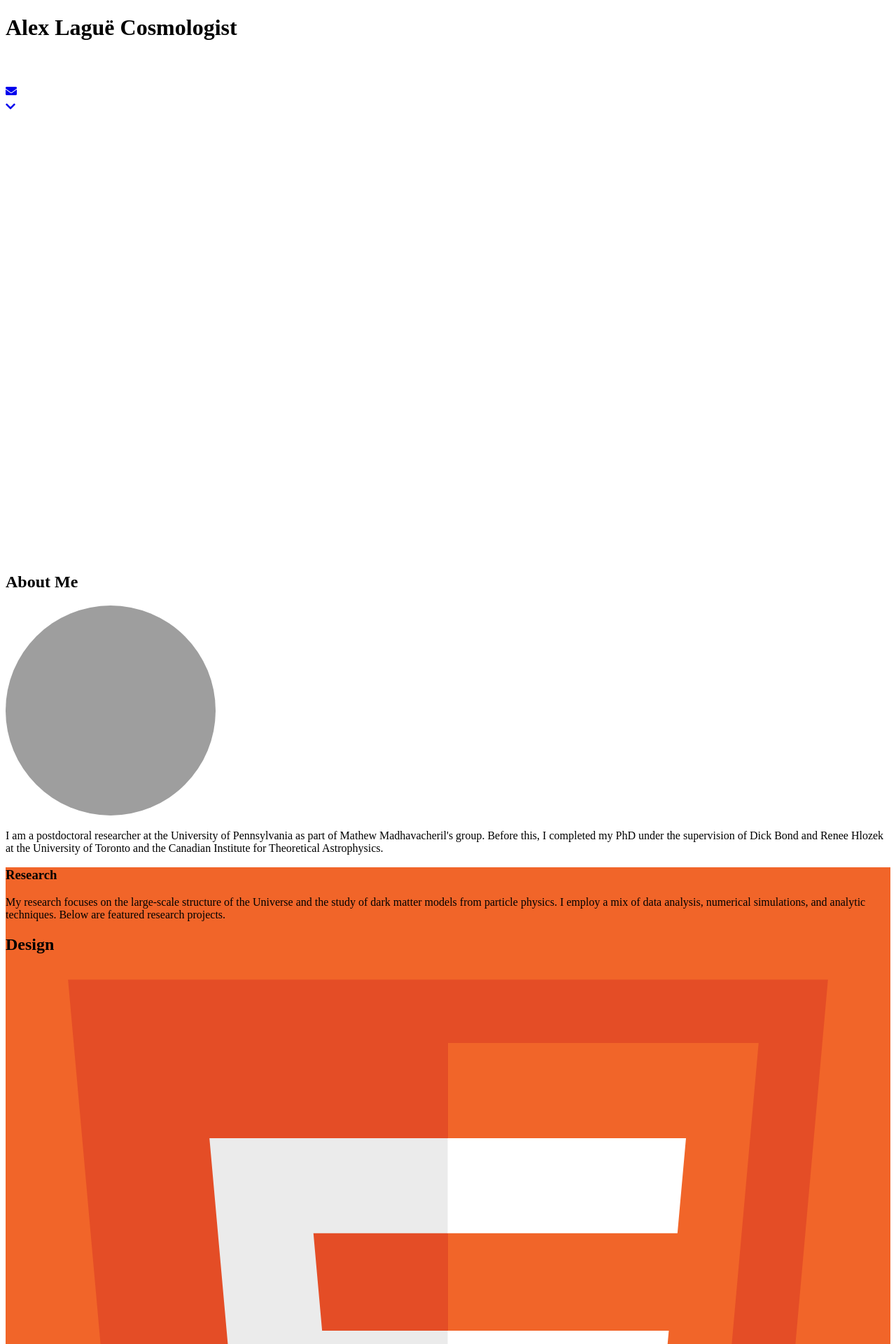
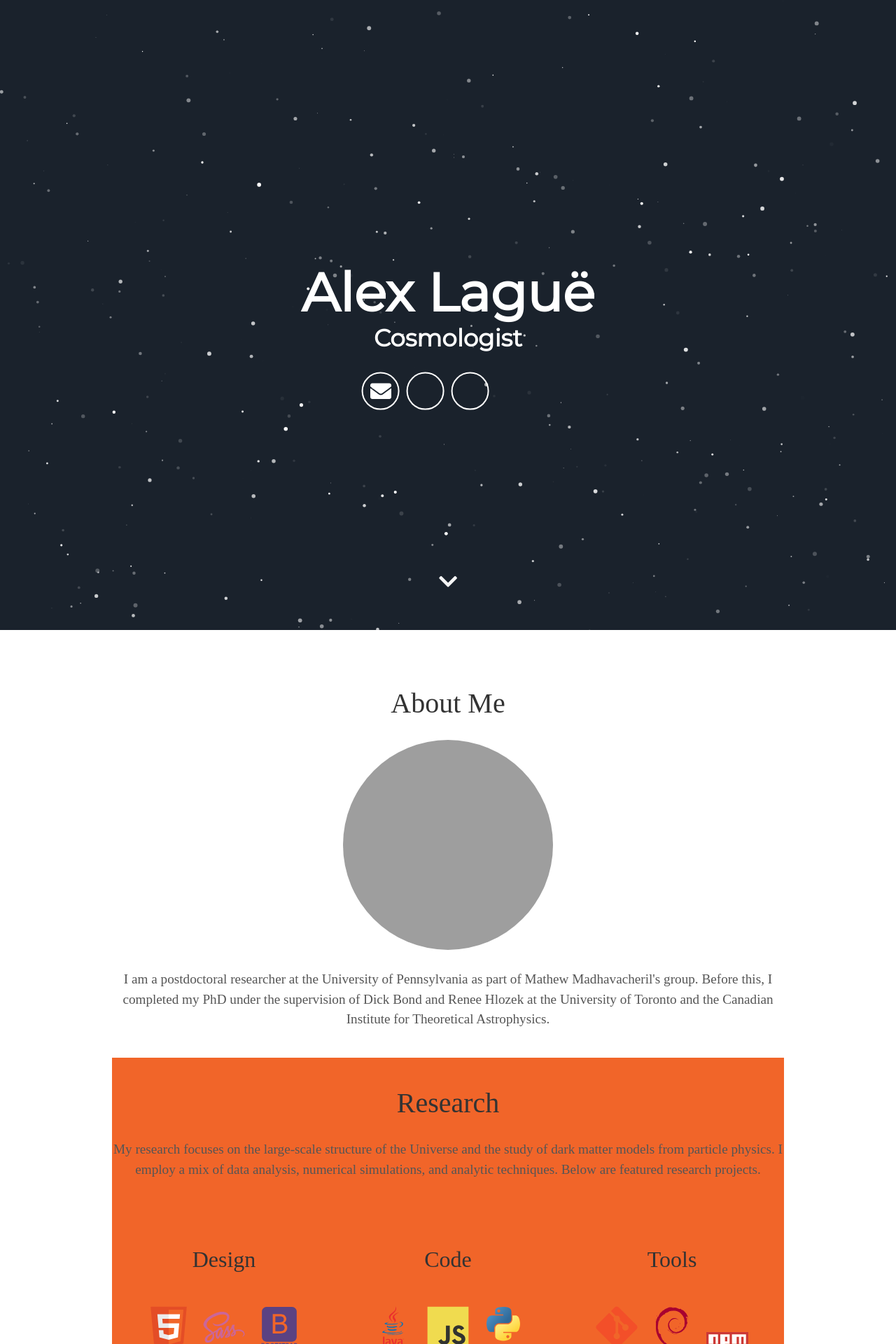
Before and after one commit to alexlague/alexlague.github.io, a Jekyll site: the page index.html, which Jekyll copies as it is, in a window 1280 px wide. Shown: the top 1920 px of the page at 70% size. Built offline with Jekyll 4.4.1, drawn with Linux system fonts in a browser that asks for light colours; nearby versions of some CDN libraries; some web fonts are replaced; grey boxes are pictures that could not be loaded.

Commit message:
comment fixed

```diff
--- a/index.html
+++ b/index.html
@@ -10,7 +10,7 @@
   <title>Alex Lagu&#235;</title>
   <meta name="description" content="Jekyll Theme Minimal Resume">
 
-  <!-- link rel="stylesheet" href="/assets/css/main.css" -->
+  <link rel="stylesheet" href="/assets/css/main.css">
   <link rel="stylesheet" href="https://use.fontawesome.com/releases/v5.0.7/css/all.css">
   <link rel="shortcut icon" type="image/png" href="/assets/favicon.png" >
 </head>
```
